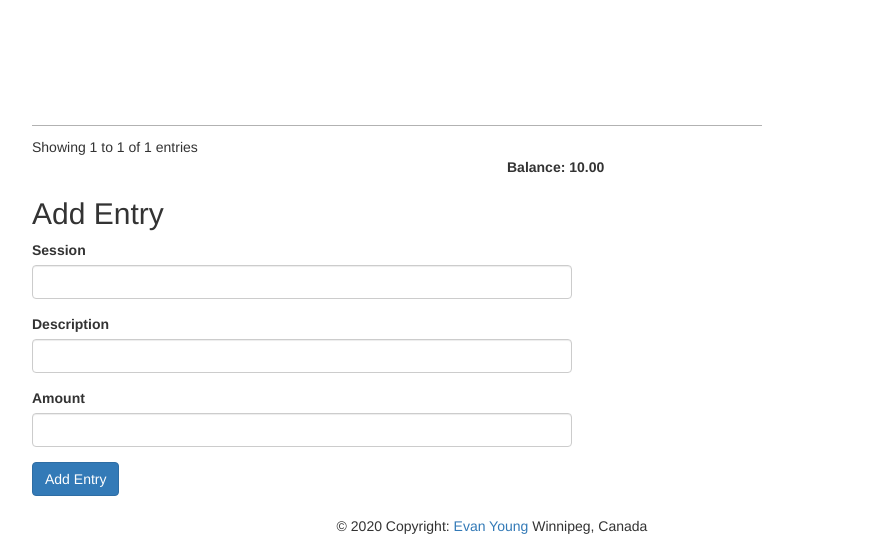
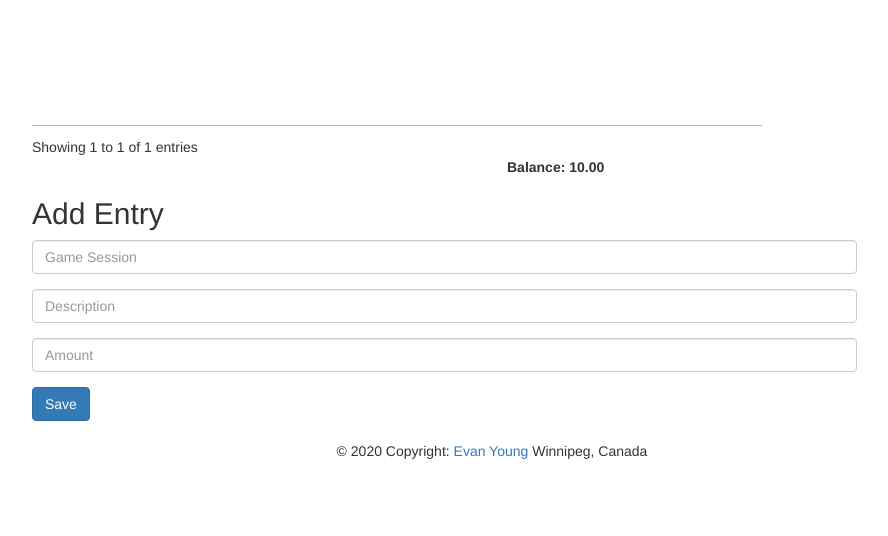
Before and after one commit to cantis/CoinPurse, a Flask app: page /entry in a window 1280 px wide. Shown: the part 346-882 px from the top of the page, without its empty margins (148-1036 px from the left). After the commit the page ends 805 px from the top, so only its background shows below. Run offline with Flask 2, Linux system fonts and the light colour scheme; tables that the repository leaves empty hold one stand-in row (values such as "Sample post"); some libraries are stand-ins or nearby versions.

Commit message:
Re-Factor Add Entry form

```diff
--- a/main.py
+++ b/main.py
@@ -72,12 +72,13 @@ class Setting(db.Model):
     value = db.Column(db.String(), nullable=False)
 
 
-# Quick Forms
+# WTForms Definitions
 class AddEntryForm(FlaskForm):
     """ Add Entry Form """
     game_session = IntegerField(label='Session', validators=[InputRequired('Please provide a game session number.')])
     description = StringField(label='Description', validators=[InputRequired('Please provide a name')])
     amount = FloatField(label='Amount', validators=[InputRequired('Please enter an amount.')])
+    submit = SubmitField('Save')
 
 
 class EditEntryForm(FlaskForm):
@@ -159,7 +160,7 @@ def edit_entry(id):
         entry.id = int(form.id.data)
         entry.game_session = form.game_session.data
         entry.description = form.description.data
-        entry.amount = form.amount.data
+        entry.amount = float(form.amount.data)
         db.session.commit()
         form = AddEntryForm()
         entry = None
--- a/templates/index.html
+++ b/templates/index.html
@@ -68,13 +68,23 @@
 
         <!-- Add Entry Form -->
         {% if mode == 'add' %}
-            <div class="row col-md-offset-1 col-md-6">
+            <div class="row col-md-offset-1 col-md-9">
                 <h2>Add Entry</h2>
                 <form action="/entry/add" method="post">
-                    <dl>
-                        {{ wtf.quick_form(form) }}
-                        <input type="submit" value="Add Entry" class="btn btn-primary">
-                    </dl>
+                    {{ form.hidden_tag()}}
+                    <div class="form-group">
+                        <label for="game_session" class="sr-only">Game Session</label>
+                        {{form.game_session(class="form-control", placeholder="Game Session")}}
+                    </div>
+                    <div class="form-group">
+                        <label for="description" class="sr-only">Description</label>
+                        {{form.description(class="form-control", placeholder="Description")}}
+                    </div>
+                    <div class="form-group">
+                        <label for="amount" class='sr-only'>Amount</label>
+                        {{form.amount(class="form-control", placeholder="Amount")}}
+                    </div>
+                    {{form.submit(class="btn btn-primary")}}
                 </form>
             </div>
         {% endif %}
--- a/templates/layout/footer.html
+++ b/templates/layout/footer.html
@@ -1,3 +1,4 @@
+<br/>
 <footer class="page-footer font-small blue">
     <div class="footer-copyright text-center py-3">© 2020 Copyright:
         <a href="mailto:cantis@gmail.com">Evan Young</a> Winnipeg, Canada
```
Also changed, not shown: tests/test_entry.py (+30 -0 lines).
